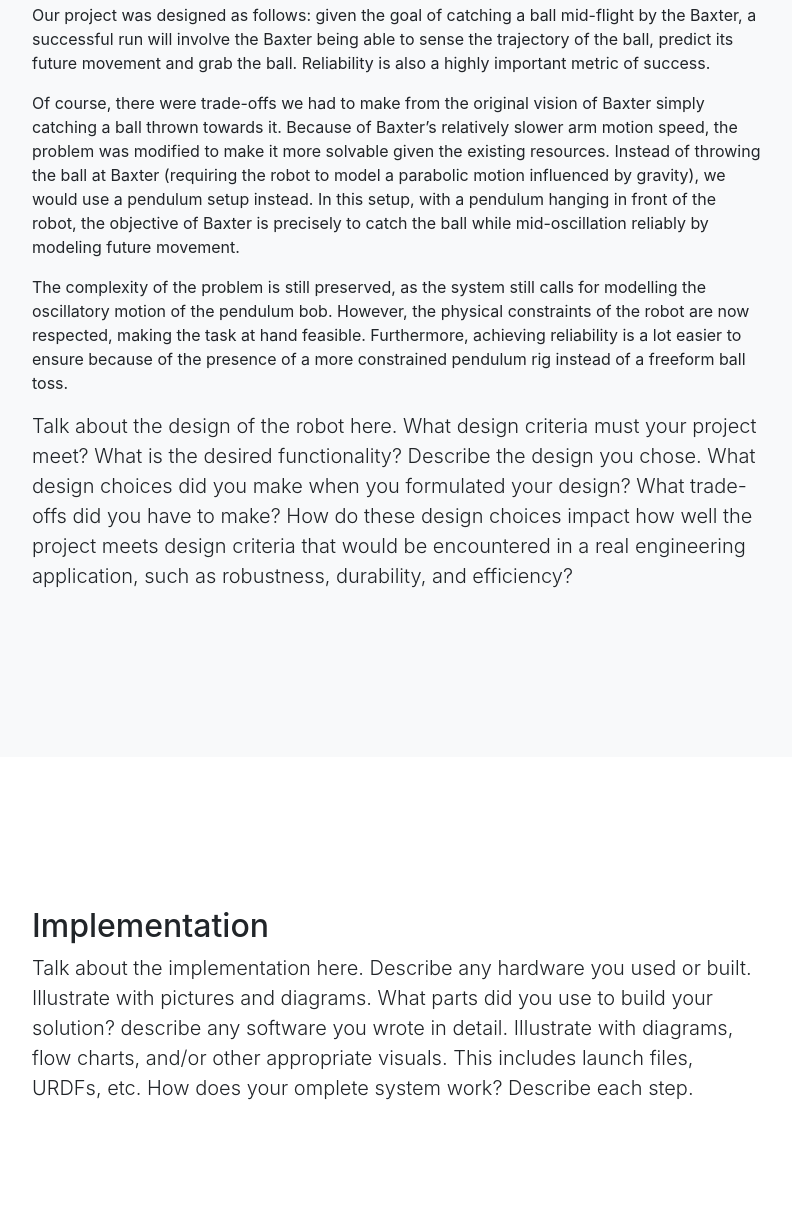
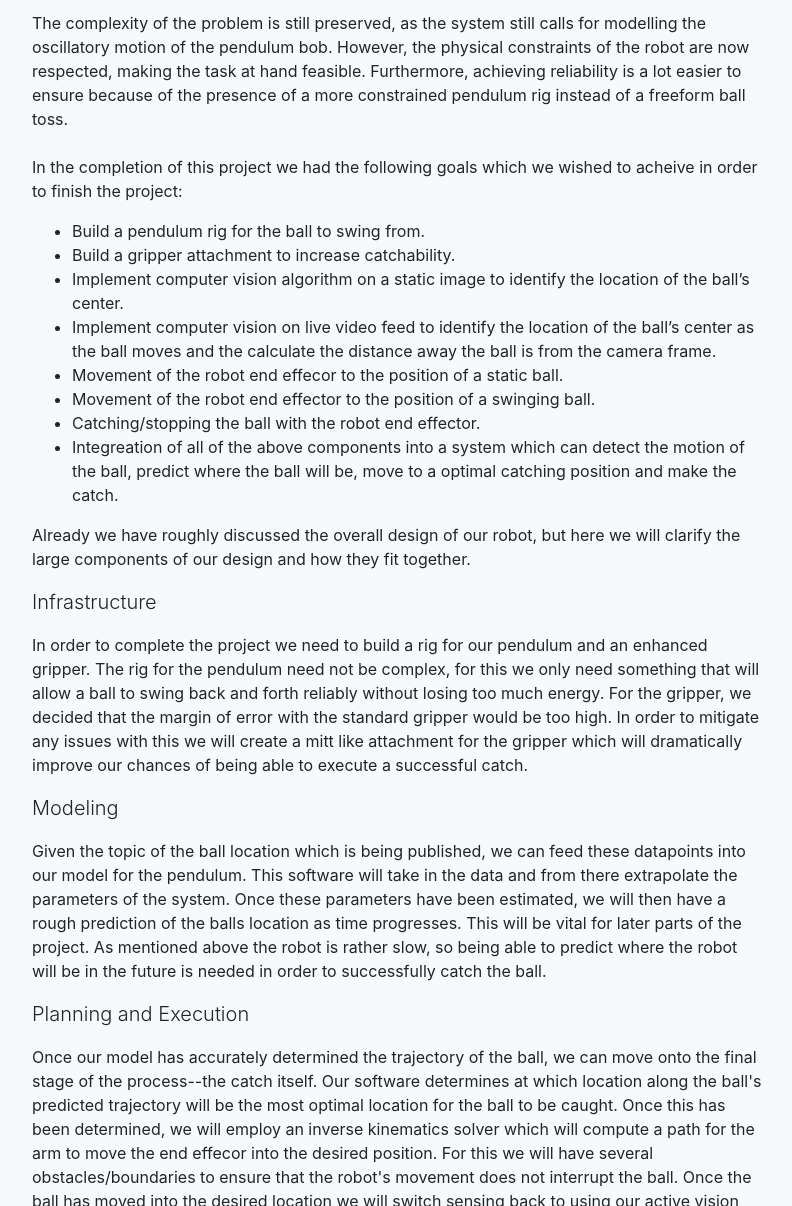
Before and after one commit to cpkurotori/pendulum-bot-website, a website with bundled scripts: page index.html in a window 1280 px wide. Shown: the part 1594-2800 px from the top of the page, without its empty margins (243-1035 px from the left). Built offline with nearby package versions, Linux system fonts and the light colour scheme.

Commit message:
adding more information to the design section of the website

```diff
--- a/index.html
+++ b/index.html
@@ -68,6 +68,14 @@
                 <div class="col-8 mx-auto">
                     <h2>Introduction</h2>
                     <p>
+                        With robotics, the ability to understand and interact with the environment is of crucial importance. The general problem of studying trends in the environment and making predictions based on known information in order to act upon them is fascinating. This drove us to solve the problem of predicting a ball’s motion mid-air and catching it successfully. In our project, we train Baxter to reliably reach for and grab a ball while it is mid-air and in motion. This involves the use of computer vision and sensing to track the ball’s motion, contruction of a dynamics model of the system to predict where the ball is going, planning of the robot's motion to determine where the ball will be, and execution of the necessary movement to catch it. To complete this project we had to develop each of the individual components and also integrate them together in one cohesive system.
+                    </p>
+                    <p>
+                        The ramifications of solving this are numerous – firstly, it is a demonstration of the capabilities of a robot’s interaction with a dynamic world (a more and more pressing topic as robots are gaining more mainstream popularity and usage, requiring them to work with a dynamic environment and model unknowns around them like cars and humans). The subproblems we tackle in computer vision and parameter estimation also have similar contemporary importance, letting this project a explore the capabilities available to robots when working with continuous dynamic systems.
+                    </p>
+
+                    <!--
+                    <p>
                         The end goal of our system is as follows. Our system will use computer vision to track the movement of a tennis ball swinging like a pendulum. From here our code will generate a model of the system, which will enable us to track where the ball will be at a given time step in the future. Next we can move the robot to a optimal position from which we will be able to sense when the ball nears, and finally catch the ball from the air in the robot's gripper.
                     </p>
                     <p>
@@ -76,6 +84,7 @@
                     <p>
                         There are a number of real world applications for this project as a whole as well as the individual components of this project. As a whole this project is related to the capture of a moving object which could be related to any task involving the tracking and capture of another object within the robot's workspace. This is relevant to the harder, but related problem of catching a thrown or falling ball. Extensions of this project include robots which catch falling objects, stop independently moving objects, or track and react to moving objects. The sub parts of this project have even more applications in the real world. The vision algorithms we implemented here are rather specific to the case of tennis balls, but these techniques could be applied to identify any number of different objects. Similarly the parameter estimation and pendulum modeling is related to a number of different real world problems in which a dynamic system is learned from observations. This is an immense number of applications which include things like tracking a falling ball, rotating systems, or other oscillatory motions.
                     </p>
+-->
 
                 </div>
             </div>
@@ -88,18 +97,44 @@
                 <div class="col-8 mx-auto">
                     <h2>Design</h2>
                     <p>
-                        Our project was designed as follows: given the goal of catching a ball mid-flight by the Baxter, a successful run will involve the Baxter being able to sense the trajectory of the ball, predict its future movement and grab the ball. Reliability is also a highly important metric of success.
+                        Given the goal of catching a ball mid-flight by the Baxter, a successful run will involve the Baxter being able to sense the trajectory of the ball, predict its future movement and grab the ball. Reliability is also a highly important metric of success.<br><br>
+
+                        Of course, there were trade-offs we had to make from the original vision of Baxter simply catching a ball thrown towards it. Because of Baxter’s relatively slower arm motion speed, the problem was modified to make it more solvable given the existing resources. Instead of throwing the ball at Baxter (requiring the robot to model a parabolic motion influenced by gravity), we would use a pendulum setup instead. In this setup, with a pendulum hanging in front of the robot, the objective of Baxter is precisely to catch the ball while mid-oscillation reliably by modeling future movement. <br><br>
+
+                        The complexity of the problem is still preserved, as the system still calls for modelling the oscillatory motion of the pendulum bob. However, the physical constraints of the robot are now respected, making the task at hand feasible. Furthermore, achieving reliability is a lot easier to ensure because of the presence of a more constrained pendulum rig instead of a freeform ball toss.<br><br>
+
+                        In the completion of this project we had the following goals which we wished to acheive in order to finish the project:
                     </p>
+                    <ul>
+                        <li>Build a pendulum rig for the ball to swing from.</li>
+                        <li>Build a gripper attachment to increase catchability.</li>
+                        <li>Implement computer vision algorithm on a static image to identify the location of the ball’s center.</li>
+                        <li>Implement computer vision on live video feed to identify the location of the ball’s center as the ball moves and the calculate the distance away the ball is from the camera frame.</li>
+                        <li>Movement of the robot end effecor to the position of a static ball.</li>
+                        <li>Movement of the robot end effector to the position of a swinging ball.</li>
+                        <li>Catching/stopping the ball with the robot end effector.</li>
+                        <li>Integreation of all of the above components into a system which can detect the motion of the ball, predict where the ball will be, move to a optimal catching position and make the catch.</li>
+                    </ul>
                     <p>
-                        Of course, there were trade-offs we had to make from the original vision of Baxter simply catching a ball thrown towards it. Because of Baxter’s relatively slower arm motion speed, the problem was modified to make it more solvable given the existing resources. Instead of throwing the ball at Baxter (requiring the robot to model a parabolic motion influenced by gravity), we would use a pendulum setup instead. In this setup, with a pendulum hanging in front of the robot, the objective of Baxter is precisely to catch the ball while mid-oscillation reliably by modeling future movement.
+                        Already we have roughly discussed the overall design of our robot, but here we will clarify the large components of our design and how they fit together.
                     </p>
+                    <p class="lead">Infrastructure</p>
                     <p>
-                        The complexity of the problem is still preserved, as the system still calls for modelling the oscillatory motion of the pendulum bob. However, the physical constraints of the robot are now respected, making the task at hand feasible. Furthermore, achieving reliability is a lot easier to ensure because of the presence of a more constrained pendulum rig instead of a freeform ball toss.
+                        In order to complete the project we need to build a rig for our pendulum and an enhanced gripper. The rig for the pendulum need not be complex, for this we only need something that will allow a ball to swing back and forth reliably without losing too much energy. For the gripper, we decided that the margin of error with the standard gripper would be too high. In order to mitigate any issues with this we will create a mitt like attachment for the gripper which will dramatically improve our chances of being able to execute a successful catch.
+                    </p>
+                    <p class="lead">Modeling</p>
+                    <p>
+                        Given the topic of the ball location which is being published, we can feed these datapoints into our model for the pendulum. This software will take in the data and from there extrapolate the parameters of the system. Once these parameters have been estimated, we will then have a rough prediction of the balls location as time progresses. This will be vital for later parts of the project. As mentioned above the robot is rather slow, so being able to predict where the robot will be in the future is needed in order to successfully catch the ball.
+                    </p>
+                    <p class="lead">Planning and Execution</p>
+                    <p>
+                        Once our model has accurately determined the trajectory of the ball, we can move onto the final stage of the process--the catch itself. Our software determines at which location along the ball's predicted trajectory will be the most optimal location for the ball to be caught. Once this has been determined, we will employ an inverse kinematics solver which will compute a path for the arm to move the end effecor into the desired position. For this we will have several obstacles/boundaries to ensure that the robot's movement does not interrupt the ball. Once the ball has moved into the desired location we will switch sensing back to using our active vision tracking, which will allow us to have feedback from the environment. If the ball comes within a certain distance from the end effector, we will begin to close the gripper. If all goes according to plan the timing is perfect and the gripper closes just as the ball comes between it.
                     </p>
                     <p class="lead">Talk about the design of the robot here. What design criteria must your project meet? What is the desired
                         functionality? Describe the design you chose. What design choices did you make when you formulated your design? What
                         trade-offs did you have to make? How do these design choices impact how well the project meets design criteria that
-                        would be encountered in a real engineering application, such as robustness, durability, and efficiency?</p>
+                        would be encountered in a real engineering application, such as robustness, durability, and efficiency?
+                    </p>
                 </div>
             </div>
         </div>
```
